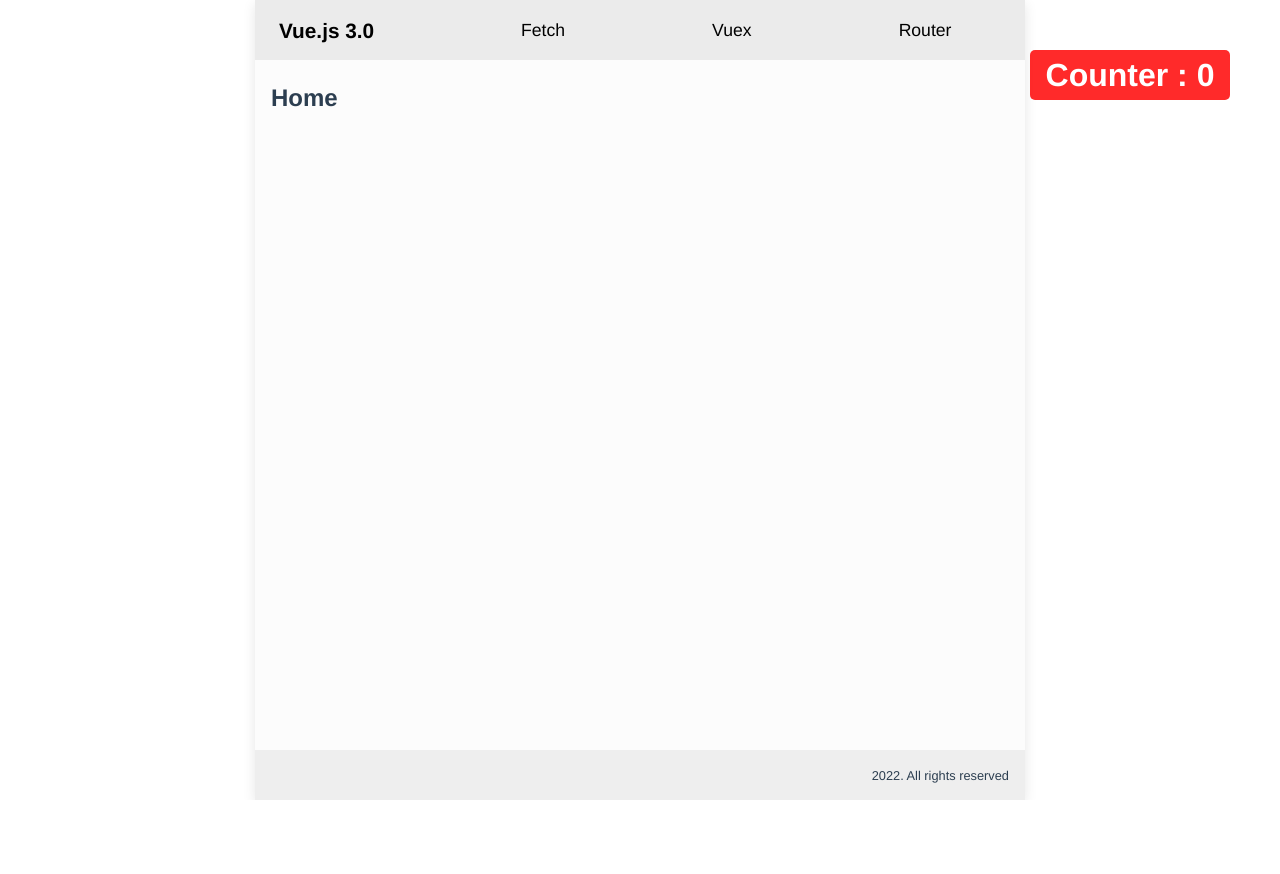
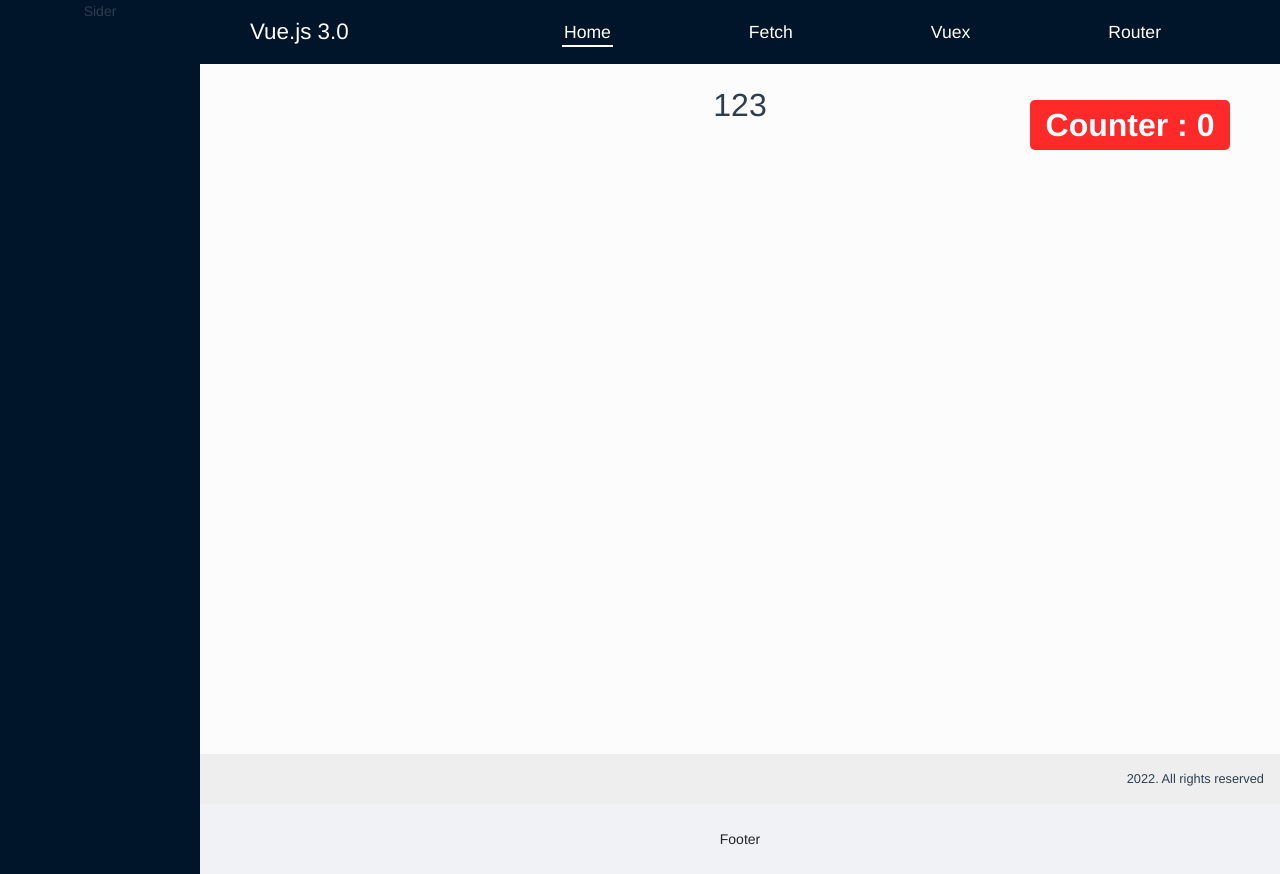
Before and after one commit to junheeleeme/vueCompositionAPI, a Vue app: page / in a window 1280 px wide. Before the commit the page ends 800 px from the top, so only its background shows below. Built offline with nearby package versions, Linux system fonts and the light colour scheme.

Commit message:
add ant design

```diff
--- a/package.json
+++ b/package.json
@@ -8,6 +8,7 @@
     "lint": "vue-cli-service lint"
   },
   "dependencies": {
+    "ant-design-vue": "^3.1.1",
     "axios": "^0.26.1",
     "core-js": "^3.8.3",
     "vue": "^3.2.13",
--- a/src/App.vue
+++ b/src/App.vue
@@ -1,66 +1,44 @@
 <template>
-    <HeaderComp />
-    <MainComp />
-    <FooterComp />
+ <a-layout>
+  <a-layout-sider>Sider</a-layout-sider>
+
+    <a-layout>
+
+      <a-layout-header>
+        <HeaderComp />
+      </a-layout-header>
+        <a-layout-content>
+        <MainComp />
+        <FooterComp />
+        </a-layout-content>
+
+      <a-layout-footer>Footer</a-layout-footer>
+
+    </a-layout>
+
+</a-layout>
+
 </template>
 
 <script>
-import { onBeforeMount, onBeforeUnmount, onBeforeUpdate, onErrorCaptured,
-        onMounted, onUnmounted, onUpdated } from "vue";
+import 'ant-design-vue/dist/antd.css'
 import HeaderComp from './layout/HeaderComp.vue'
 import MainComp from './layout/MainComp.vue'
 import FooterComp from './layout/FooterComp.vue'
 
 export default {
 
-
   name: 'App',
   setup() {
     console.log('시작!');
-    onBeforeMount(()=>{
-      console.log('BeforeMount!');
-    });
-    onBeforeUnmount(()=> {
-      console.log('BeforeUnMount!');
-    })
-    onBeforeUpdate(()=> {
-      console.log('BeforeUpdate!');
-    });
-    onErrorCaptured(()=> {
-      console.log('ErrorCaptured!');
-    })
-    onMounted(()=> {
-      console.log('onMounted!');
-    })
-    onUnmounted(()=> {
-      console.log('onUnmounted!');
-    })
-    onUpdated(()=> {
-      console.log('onUpdated!');
-    })
-  },
-  data(){
-    return {
-      title : '뷰는...',
-      isActive : false,
-    }
   },
   components: {
     HeaderComp, MainComp, FooterComp
-  },
-  methods : {
-    toggle(){
-      this.isActive = !this.isActive;
-    }
   }
-
 }
 </script>
 <style>
-*{
-  margin: 0 auto;
-  box-sizing: border-box;
-}
+*{ box-sizing: border-box; }
 html::-webkit-scrollbar, body::-webkit-scrollbar{
   display: none;
 }
@@ -69,21 +47,24 @@ html::-webkit-scrollbar, body::-webkit-scrollbar{
   -webkit-font-smoothing: antialiased;
   -moz-osx-font-smoothing: grayscale;
   text-align: center;
-  max-width: 770px;
   color: #2c3e50;
   box-shadow: rgba(0, 0, 0, 0.1) 0px 4px 12px;
 }
 
 .header, .main, .footer{
   width: 100%;
+  margin: 0;
 }
 ul{
     list-style: none;
     padding-left: 0;
+    margin-bottom: 0;
 }
 li{ text-align: left; }
 a{
   text-decoration: none;
   color: #000;
 }
+
+
 </style>
--- a/src/Layout/HeaderComp.vue
+++ b/src/Layout/HeaderComp.vue
@@ -1,6 +1,4 @@
 <template>
-    <header class="header">
-
     <div class="logo">
         <h1>
             <router-link to='/'>Vue.js 3.0</router-link>
@@ -19,7 +17,6 @@
     <div class="storeWrap">
         Counter : {{$store.state.count}}
     </div>
-    </header>
 </template>
 <script>
 import { ref } from 'vue'
@@ -35,28 +32,26 @@ export default {
 }
 </script>
 <style>
-.header{
+.ant-layout-header{
     display: flex;
     justify-content: center;
     align-items: center;
-    height: 60px;
-    background: #ebebeb;
 }
+
 .logo{
     display: flex;
     justify-content: flex-start;
     align-items: center;
     width: 25%; height: 100%;
-    padding-left: 1.5rem;
     }
 .logo>h1{ margin: 0; }
 
 .logo a{
     position: relative;
-    top: -3px;
-    font-size: 1.3rem;
+    top: 0px;
+    font-size: 1.4rem;
     text-decoration: none !important;
-    color: #000;
+    color: #fff;
 }
 .logo a.router-link-active::after{
     content: none;
@@ -64,12 +59,12 @@ export default {
 .nav{
     display: block;
     width: 75%;
-    height: 20px;
+    height: 100%;
     margin: 0;
 }
 .nav-list{
     display: flex;
-    justify-content: center;
+    justify-content: space-around;
     align-items: center;
     padding-left: 0;
     list-style: none;
@@ -78,7 +73,7 @@ export default {
     position: relative;
     text-decoration: none;
     font-size: 1.1rem;
-    color: #000;
+    color: #fff;
 }
 
 .nav-list>li>a::after{
@@ -95,11 +90,11 @@ a.router-link-active::after{
     position: absolute;
     bottom: -5px; left: -5%;
     width: 110% !important; height: 2px;
-    background: #000;
+    background: #fff;
 }
 .storeWrap{
     position: absolute;
-    top: 50px; right: 50px;
+    top: 100px; right: 50px;
     display: flex;
     justify-content: center;
     align-items: center;
--- a/src/menu.js
+++ b/src/menu.js
@@ -2,7 +2,8 @@
 // ./router/index.js  <- menu 변경시 라우터 싱크와 맞춰야함.
 
 export const menu = [
-    { id : 0, title : 'Fetch', url : '/fetch' },
-    { id : 1, title : 'Vuex', url : '/vuex' },
-    { id : 2, title : 'Router', url : '/router' },
+    { id : 1, title : 'Home', url : '/' },
+    { id : 2, title : 'Fetch', url : '/fetch' },
+    { id : 3, title : 'Vuex', url : '/vuex' },
+    { id : 4, title : 'Router', url : '/router' },
 ]
--- a/src/pages/FetchComp.vue
+++ b/src/pages/FetchComp.vue
@@ -36,7 +36,7 @@
         </ul>
 </template>
 <script>
-import { ref, watch } from 'vue'
+import { ref, watch,  } from 'vue'
 import axios from 'axios'
 
 export default {
--- a/src/pages/HomeComp.vue
+++ b/src/pages/HomeComp.vue
@@ -1,13 +1,48 @@
 <template>
-    <h2 class="subTitle">Home</h2>
 
+    123
 
 </template>
 <script>
-export default {
+import { defineComponent, ref } from 'vue';
 
-}
+export default defineComponent({
+  setup() {
+    const value = ref();
+
+    const onPanelChange = (value, mode) => {
+      console.log(value, mode);
+    };
+
+    const getMonths = value => {
+      const localeData = value.localeData();
+      const months = [];
+
+      for (let i = 0; i < 12; i++) {
+        months.push(localeData.monthsShort(value.month(i)));
+      }
+
+      return months;
+    };
+
+    const getYears = value => {
+      const year = value.year();
+      const years = [];
+
+      for (let i = year - 10; i < year + 10; i += 1) {
+        years.push(i);
+      }
+
+      return years;
+    };
+
+    return {
+      value,
+      onPanelChange,
+      getMonths,
+      getYears,
+    };
+  },
+
+});
 </script>
-<style lang="">
-
-</style>
```
Also changed, not shown: src/main.js (+5 -3 lines), 1 other file (tests, documents, lock files or other folders). Lines whose indentation alone changed are shown as unchanged.
